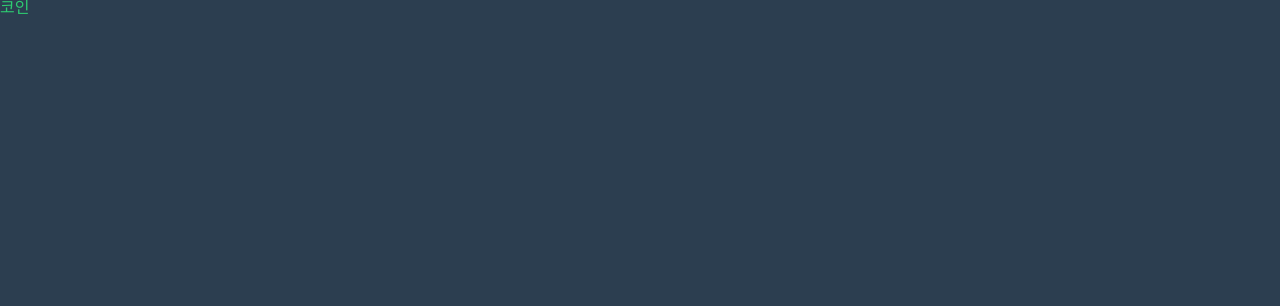
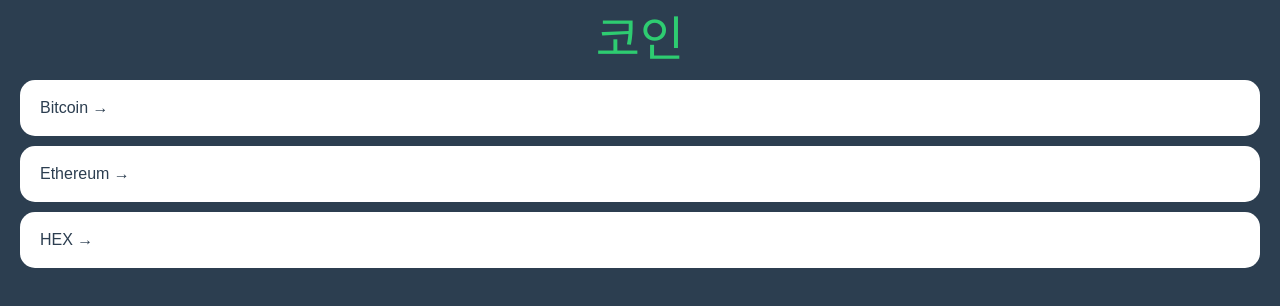
Before and after one commit to sejinheo/React-JS-master-class, a React (Create React App) app: page / in a window 1280 px wide. Shown: the top 306 px of the page. Built offline with nearby package versions, Linux system fonts and the light colour scheme.

Commit message:
[CRYPTO TRACKER] Home part One

```diff
--- a/src/App.tsx
+++ b/src/App.tsx
@@ -60,6 +60,7 @@
 }
 a {
   text-decoration:none;
+  color: inherit;
 }
 `;
 
--- a/src/routes/Coins.tsx
+++ b/src/routes/Coins.tsx
@@ -1,11 +1,85 @@
 import styled from "styled-components";
+import { Link } from "react-router-dom";
+
+const Container = styled.div`
+    padding: 0px 20px;
+`;
+
+const Header = styled.header`
+    height: 10vh;
+    display: flex;
+    justify-content: center;
+    align-items: center;
+`;
+
+const CoinList = styled.ul``;
+
+const Coin = styled.li`
+    background-color: white;
+    color: ${(props) => props.theme.bgColor};
+    padding: 20px;
+    border-radius: 15px;
+    margin-bottom: 10px;
+    a {
+        transition: color 0.3s ease-in;
+        display: block;
+    }
+    &:hover {
+        a {
+            color: ${(props) => props.theme.accentColor};
+        }
+    }
+`;
 
 const Title = styled.h1`
+    font-size: 48px;
     color: ${(props) => props.theme.accentColor};
 `;
 
+const coins = [
+    {
+        id: "btc-bitcoin",
+        name: "Bitcoin",
+        symbol: "BTC",
+        rank: 1,
+        is_new: false,
+        is_active: true,
+        type: "coin",
+    },
+    {
+        id: "eth-ethereum",
+        name: "Ethereum",
+        symbol: "ETH",
+        rank: 2,
+        is_new: false,
+        is_active: true,
+        type: "coin",
+    },
+    {
+        id: "hex-hex",
+        name: "HEX",
+        symbol: "HEX",
+        rank: 3,
+        is_new: false,
+        is_active: true,
+        type: "token",
+    },
+]
+
 function Coins() {
-    return <Title>코인</Title>
+    return (
+        <Container>
+            <Header>
+                <Title>코인</Title>
+            </Header>
+            <CoinList>
+                {coins.map((coin) => (
+                    <Coin key={coin.id}>
+                    <Link to={`/${coin.id}`}>{coin.name} &rarr; </Link>
+                </Coin>))}
+            </CoinList>
+        </Container>
+    );
 }
 
 export default Coins;
```
